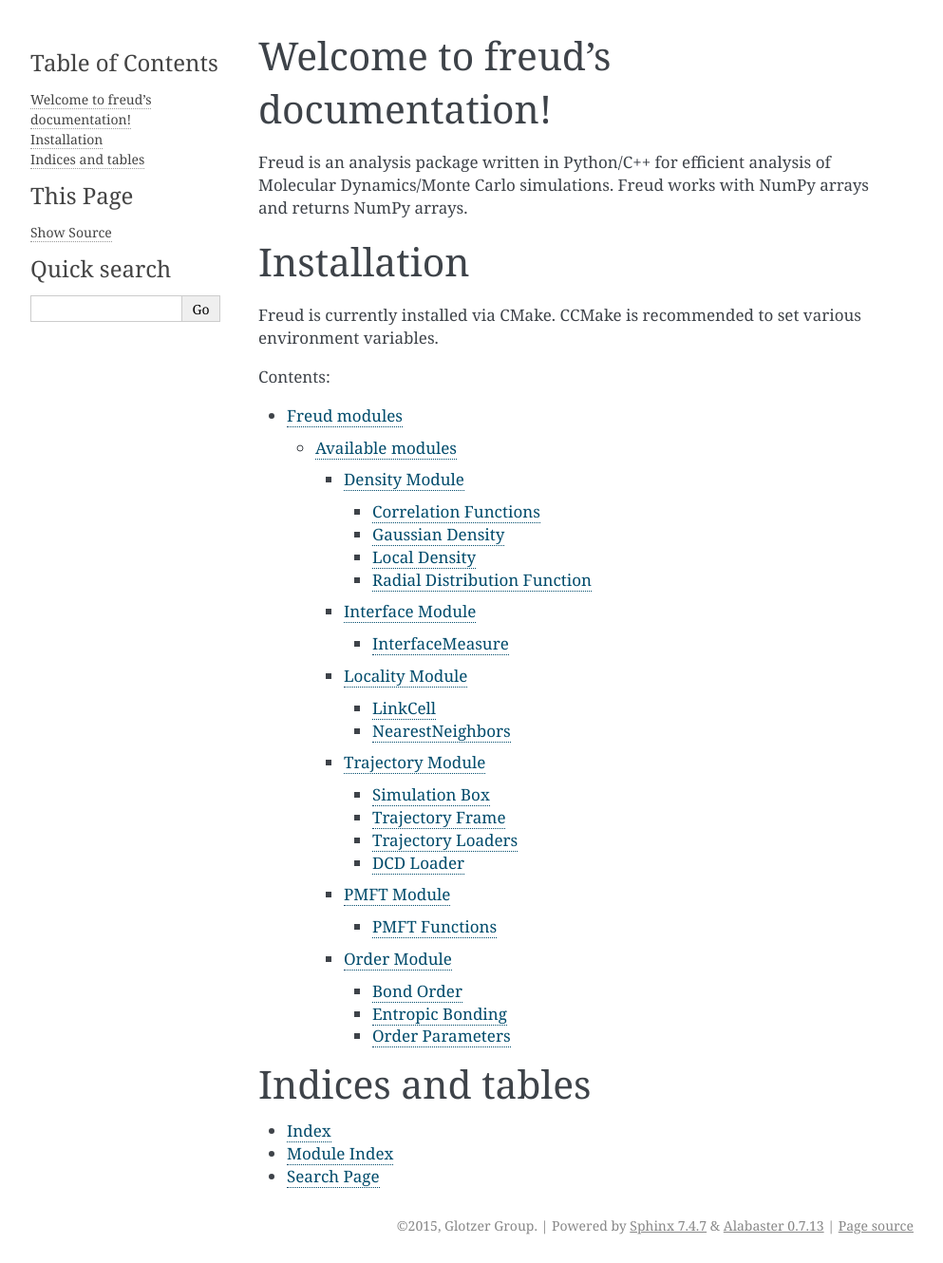
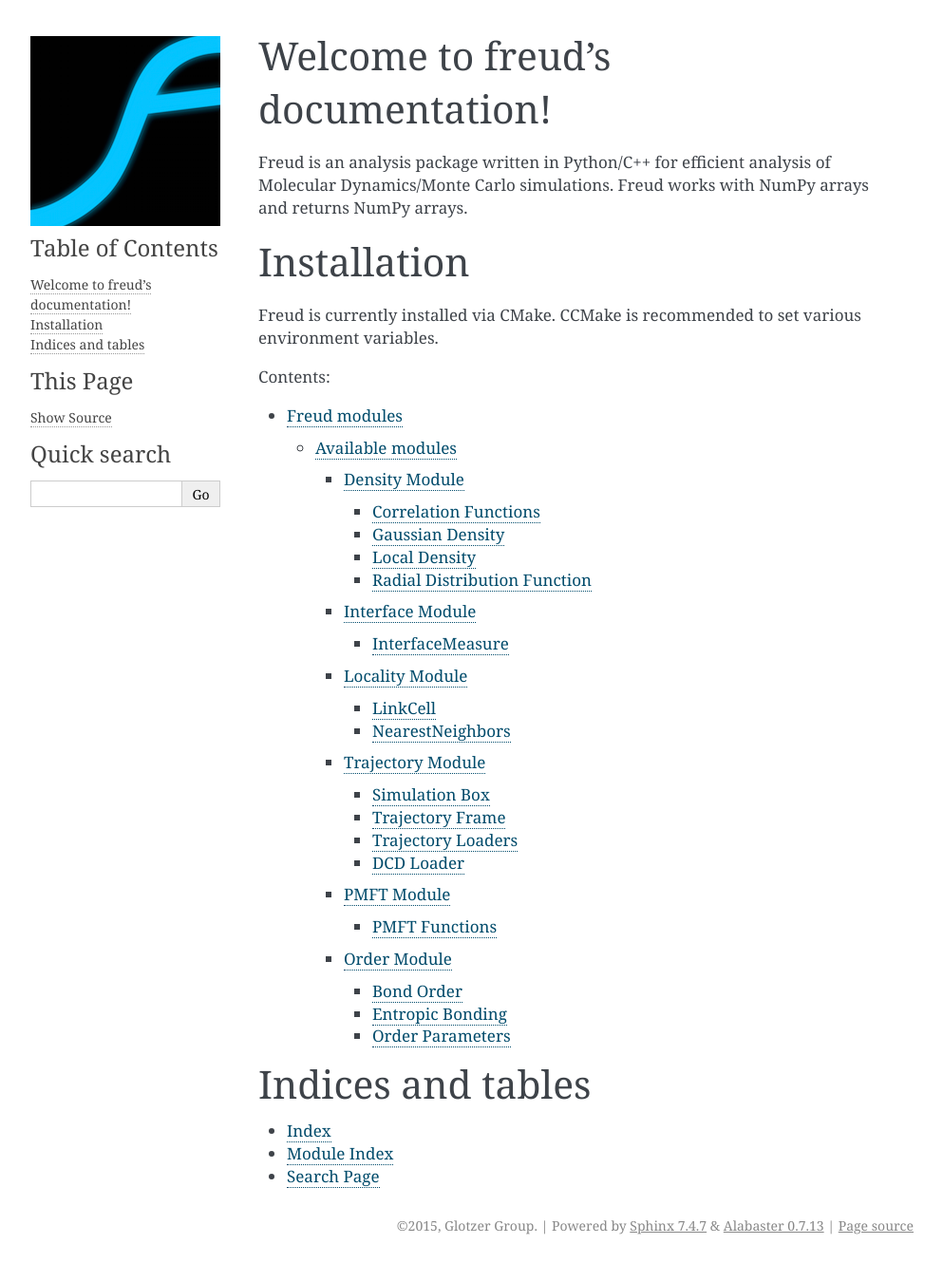
Before and after one commit to glotzerlab/freud, a Sphinx documentation site: the page built from doc/source/index.rst, in a window 1280 px wide. Shown: the whole page at 95% size, without its empty margins (148-1141 px from the left). Built offline with Sphinx 7.4.7, drawn with Linux system fonts in a browser that asks for light colours.

Commit message:
Added prototype/example logo for Freud.

```diff
--- a/doc/source/conf.py
+++ b/doc/source/conf.py
@@ -133,12 +133,12 @@
 
 # The name of an image file (relative to this directory) to place at the top
 # of the sidebar.
-#html_logo = None
+html_logo = "FreudLogo.png"
 
 # The name of an image file (within the static path) to use as favicon of the
 # docs.  This file should be a Windows icon file (.ico) being 16x16 or 32x32
 # pixels large.
-#html_favicon = None
+html_favicon = "FreudLogo.ico"
 
 # Add any paths that contain custom static files (such as style sheets) here,
 # relative to this directory. They are copied after the builtin static files,
```
Also changed, not shown: doc/source/FreudLogo.ico (added), doc/source/FreudLogo.png (added).
